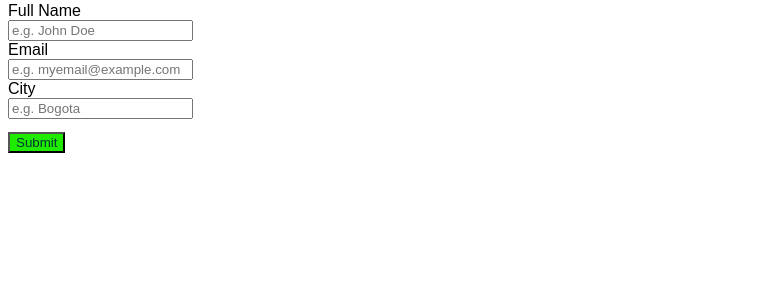
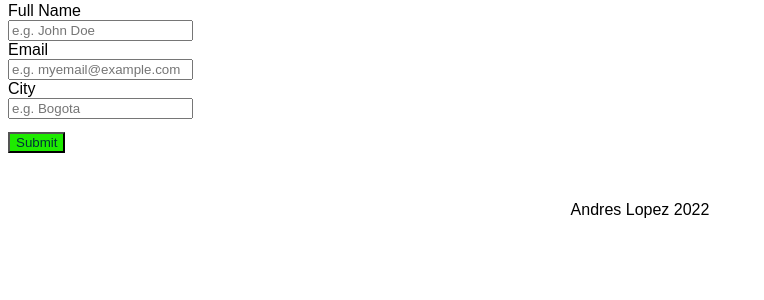
Before and after one commit to andylopezr/coink, a Flask app: page /create/ in a window 1280 px wide. Shown: the part 168-468 px from the top of the page, without its empty margins (0-764 px from the left). Run offline with Flask 2, Linux system fonts and the light colour scheme.

Commit message:
|- UPDATED -| base CSS

```diff
--- a/templates/base.html
+++ b/templates/base.html
@@ -54,8 +54,13 @@
         h1 {
             color: #004B40;
         }
-        .home{
+        .home {
             padding-top: 1em;
+        }
+
+        .footer {
+            text-align: center;
+            margin-top: 3em;
         }
     </style>
 </head>
@@ -73,4 +78,7 @@
         {% block content %} {% endblock %}
     </div>
 </body>
+<footer>
+    <div class=footer>Andres Lopez 2022</div>
+</footer>
 </html>
```
